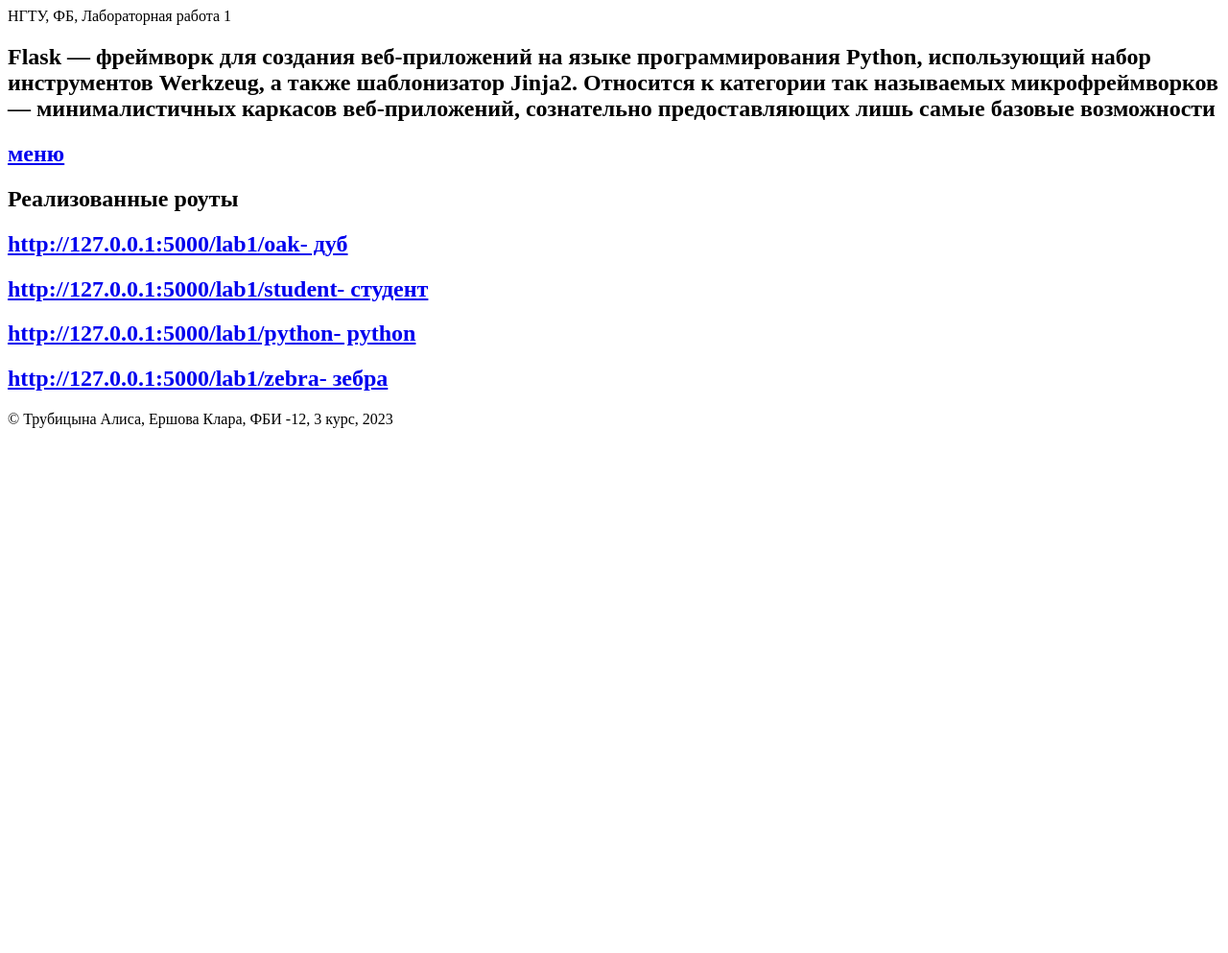
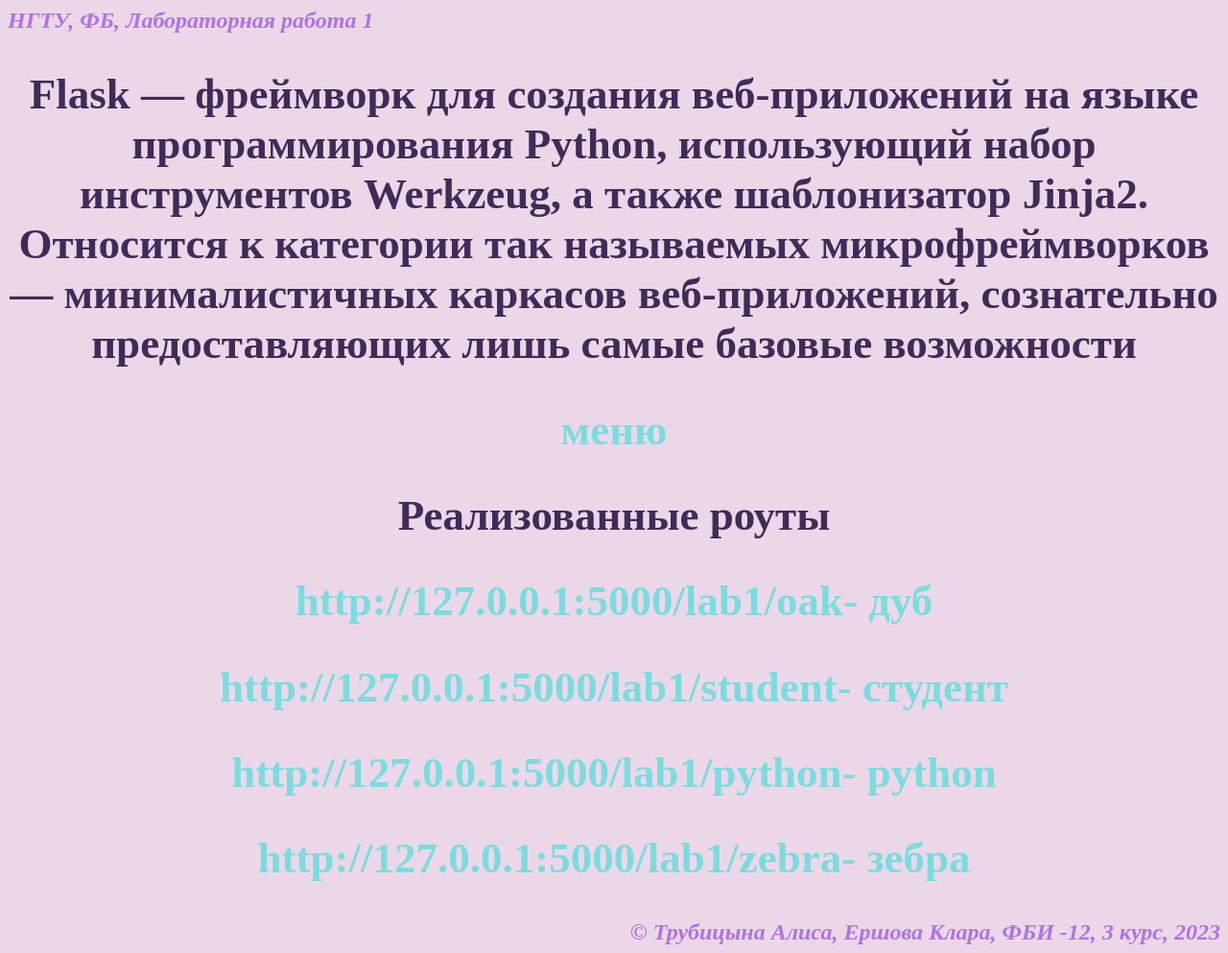
Before and after one commit to ershooooo/web-programming-labs-2, a Flask app: page /lab1 in a window 1280 px wide. Shown: the whole page at 96% size. Before the commit the page ends 446 px from the top, so only its background shows below. Run offline with Flask 3, Linux system fonts and the light colour scheme.

Commit message:
Роуты

```diff
--- a/app.py
+++ b/app.py
@@ -8,10 +8,11 @@ def start():
 
 @app.route("/menu")
 def menu():
-     return """
+     return '''
 <!doctype html>
 <html>
     <head>
+        <link rel="stylesheet" type="text/css" href="''' + url_for('static', filename='lab1.css') + '''">
         <title>Трубицына Алиса Владимировна, Ершова Клара Александровна, лабораторная 1</title>
     </head>
     <body>
@@ -32,7 +33,7 @@ def menu():
         </footer>
     </body>
 </html>
-"""
+'''
 @app.route('/lab1/oak')
 def oak():
      return '''
@@ -117,10 +118,11 @@ def zebra():
 
 @app.route("/lab1")
 def two():
-     return """
+     return '''
 <!doctype html>
 <html>
     <head>
+        <link rel="stylesheet" type="text/css" href="''' + url_for('static', filename='lab1.css') + '''">
         <title>Трубицына Алиса Владимировна, Ершова Клара Александровна, лабораторная 1</title>
     </head>
     <body>
@@ -147,4 +149,4 @@ def two():
         </footer>
     </body>
 </html>
-"""
+'''
--- a/static/lab1.css
+++ b/static/lab1.css
@@ -3,15 +3,41 @@ img{
     width: 500px;
 }
 body{
-    background-color: rgb(176,202,229);
-    color: rgb(81,124,17);
+    background-color: rgb(236, 215, 233);
+    color: rgb(64, 43, 88);
     text-align: center;
     font-size: 30px;
 }
 
 header{
-    color: blueviolet;
+    color: rgb(174, 114, 231);
     font-style: italic;
     font-size: 24px;
     font-weight: bold;
+    text-align: left;
 }
+
+footer{
+    color: rgb(174, 114, 231);
+    font-style: italic;
+    font-size: 24px;
+    font-weight: bold;
+    text-align: right;
+}
+
+a {
+    color: rgb(122, 220, 223);
+    text-decoration: none;
+ }
+
+ a:visited {
+    color: rgb(174, 114, 231);
+ }
+
+ a:hover {
+     color: rgb(122, 220, 223);
+     text-decoration: underline;
+     font-weight: bold;
+     text-shadow: 7px 5px 2px rgb(168, 117, 190);
+     transition: all 0.3s;
+ }
```
